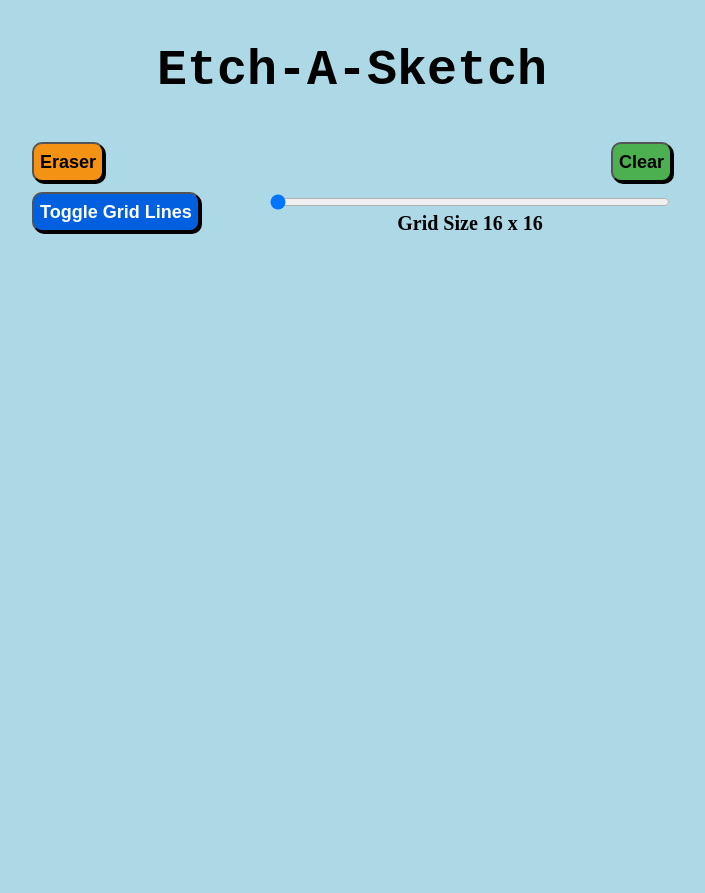
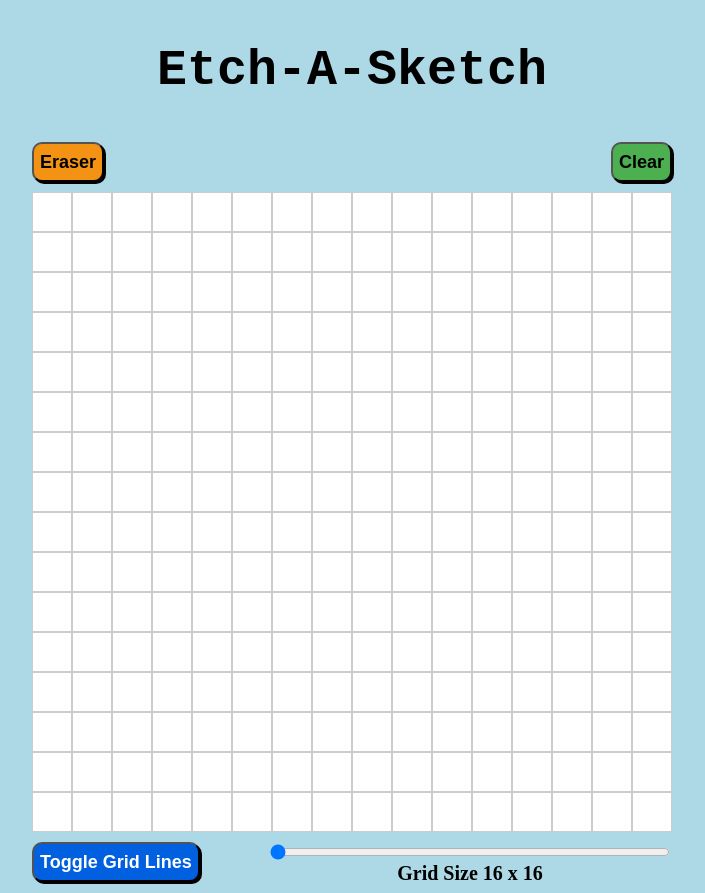
Before and after one commit to codegeass56/react-etch-a-sketch, a React (Vite) app: page / in a window 1280 px wide. Shown: the whole page, without its empty margins (288-993 px from the left). Before the commit the page ends 800 px from the top, so only its background shows below. Built offline with nearby package versions, Linux system fonts and the light colour scheme.

Commit message:
Create Grid and GridItem components with styling

```diff
--- a/src/App.tsx
+++ b/src/App.tsx
@@ -1,5 +1,6 @@
 import Button from "./components/Button";
 import FlexContainer from "./components/FlexContainer";
+import Grid from "./components/Grid";
 import Header from "./components/Header";
 import Slider from "./components/Slider";
 
@@ -11,6 +12,7 @@ function App() {
         <Button className="eraserBtn">Eraser</Button>
         <Button className="clearBtn">Clear</Button>
       </FlexContainer>
+      <Grid />
       <FlexContainer>
         <Button className="toggleLinesBtn">Toggle Grid Lines</Button>
         <Slider />
--- /dev/null
+++ b/src/components/Grid.tsx
@@ -0,0 +1,19 @@
+import GridItem from "./GridItem";
+
+function Grid() {
+  const size = 16;
+
+  const styles: React.CSSProperties = {
+    gridTemplateRows: `repeat(${size}, auto)`,
+    gridTemplateColumns: `repeat(${size}, auto)`,
+  };
+  return (
+    <div className="grid" style={styles}>
+      {Array.from({ length: Math.pow(size, 2) }, (_, i) => (
+        <GridItem key={i} />
+      ))}
+    </div>
+  );
+}
+
+export default Grid;
--- /dev/null
+++ b/src/components/GridItem.tsx
@@ -0,0 +1,9 @@
+function GridItem() {
+  const alphaVal = 0;
+  const styles: React.CSSProperties = {
+    backgroundColor: `rgba(0,0,0,${alphaVal})`,
+  };
+  return <div style={styles} className="gridItem"></div>;
+}
+
+export default GridItem;
--- a/src/index.css
+++ b/src/index.css
@@ -10,6 +10,7 @@
   --color-toggleLinesBtn-text: white;
 
   --color-body-background: lightBlue;
+  --color-grid-background: white;
 }
 
 body {
@@ -85,3 +86,16 @@ input {
   font-size: 20px;
   font-weight: bold;
 }
+
+.grid {
+  background-color: var(--color-grid-background);
+  width: 640px;
+  height: 640px;
+  display: grid;
+  grid-template-columns: repeat(16, auto);
+  grid-template-rows: repeat(16, auto);
+}
+
+.gridItem {
+  border: 1px solid rgb(204, 204, 204);
+}
```
